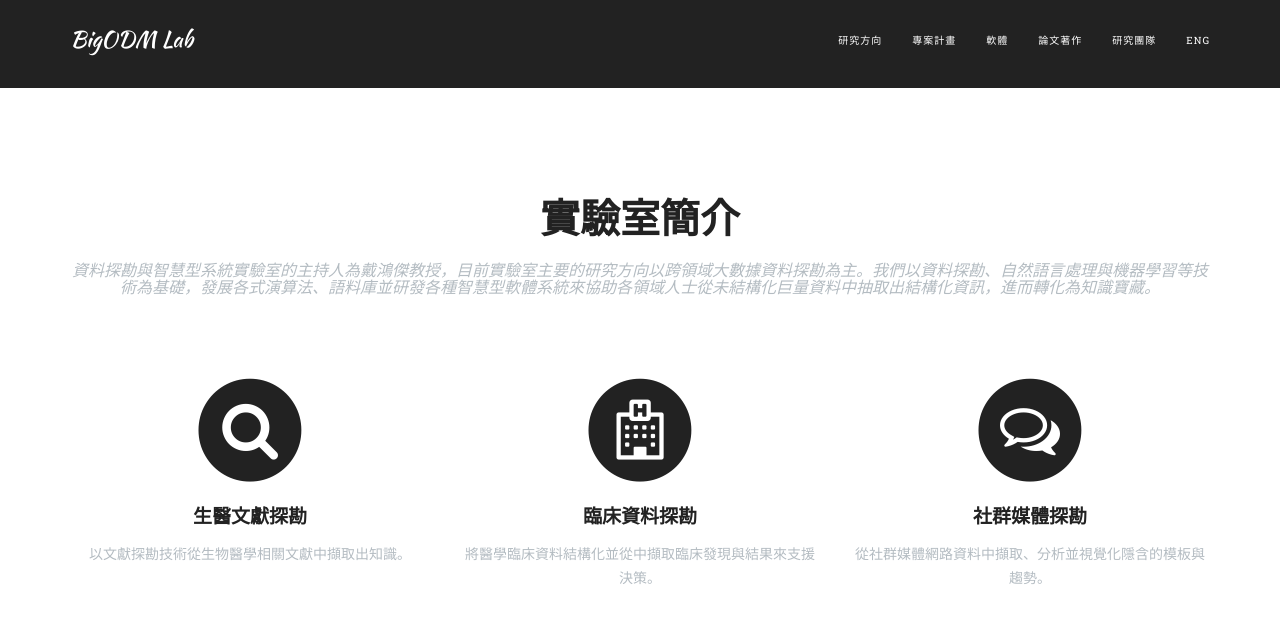
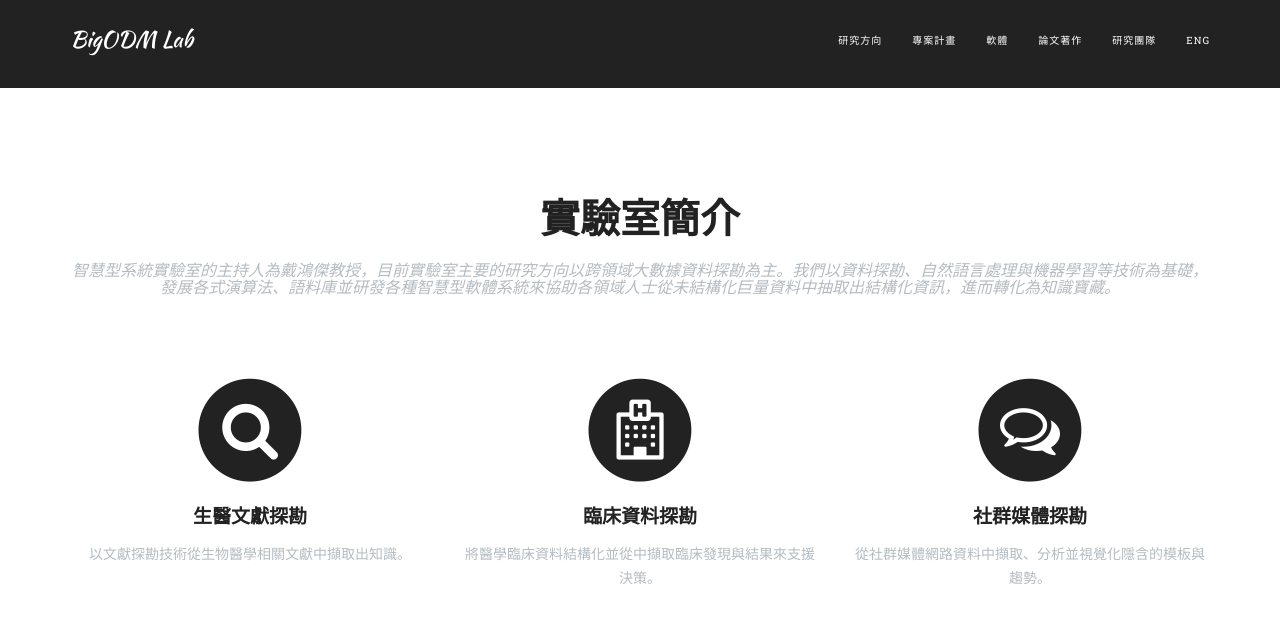
Before and after one commit to nkustislab/nkustislab.github.io, a Jekyll site: the page built from home/index.md, in a window 1280 px wide and 900 px high, scrolled down 719 px. Shown: the top 623 px of the window. Built offline with Jekyll 4.4.1, drawn with Linux system fonts in a browser that asks for light colours; nearby versions of some CDN libraries; some web fonts are replaced; some of the changed text lies outside the part shown.

Commit message:
更新合作對象與實驗室名稱

```diff
--- a/_includes/research_zh_TW.html
+++ b/_includes/research_zh_TW.html
@@ -4,7 +4,7 @@
 		<div class="row">
 			<div class="col-lg-12 text-center">
 				<h2 class="section-heading">實驗室簡介</h2>
-				<h3 class="section-subheading text-muted">資料探勘與智慧型系統實驗室的主持人為戴鴻傑教授，目前實驗室主要的研究方向以跨領域大數據資料探勘為主。我們以資料探勘、自然語言處理與機器學習等技術為基礎，發展各式演算法、語料庫並研發各種智慧型軟體系統來協助各領域人士從未結構化巨量資料中抽取出結構化資訊，進而轉化為知識寶藏。</h3>
+				<h3 class="section-subheading text-muted">智慧型系統實驗室的主持人為戴鴻傑教授，目前實驗室主要的研究方向以跨領域大數據資料探勘為主。我們以資料探勘、自然語言處理與機器學習等技術為基礎，發展各式演算法、語料庫並研發各種智慧型軟體系統來協助各領域人士從未結構化巨量資料中抽取出結構化資訊，進而轉化為知識寶藏。</h3>
 			</div>
 		</div>
 		<div class="row text-center">
--- a/_includes/team.html
+++ b/_includes/team.html
@@ -30,7 +30,7 @@
 		</div>
 		<div class="row">
 			<div class="col-lg-8 col-lg-offset-2 text-center">
-				<p class="large text-muted">We cooperate with the Institute of Information Science, Academia Sinica, Graduate Institute of Biomedical Informatics, Taipei Medical University and School of Public Health and Community Medicine, University of New South Wales.</p>
+				<p class="large text-muted">We cooperate with the Institute of Information Science, Academia Sinica, Graduate Institute of Biomedical Informatics, Taipei Medical University, National Health Research Institutes, Kaohsiung Medical University and School of Public Health and Community Medicine, University of New South Wales.</p>
 			</div>
 		</div>
 	</div>
--- a/_includes/team_zh_TW.html
+++ b/_includes/team_zh_TW.html
@@ -30,7 +30,7 @@
 		</div>
 		<div class="row">
 			<div class="col-lg-8 col-lg-offset-2 text-center">
-				<p class="large text-muted">本實驗室目前與中央研究院資訊科學研究所、台北醫學大學醫學資訊研究所，及新南威爾斯大學癌症轉譯研究網路有密切的合作關係。對我們的研究有興趣的團隊也期待您與我們聯繫！</p>
+				<p class="large text-muted">本實驗室目前與、中央研究院資訊科學研究所、台北醫學大學醫學資訊研究所、國家衛生研究院、高雄醫學大學，及新南威爾斯大學癌症轉譯研究網路有相關的合作。對我們的研究有興趣的團隊也期待您與我們聯繫！</p>
 			</div>
 		</div>
 	</div>
```
